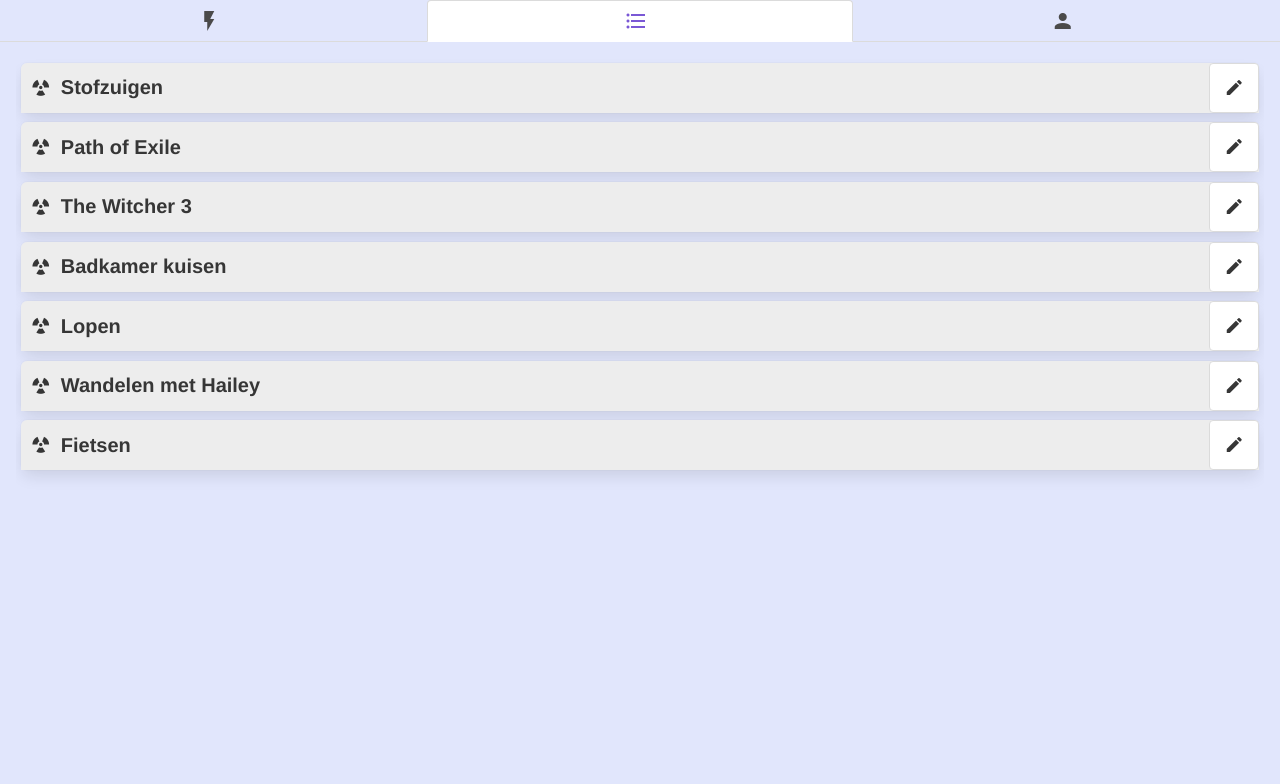
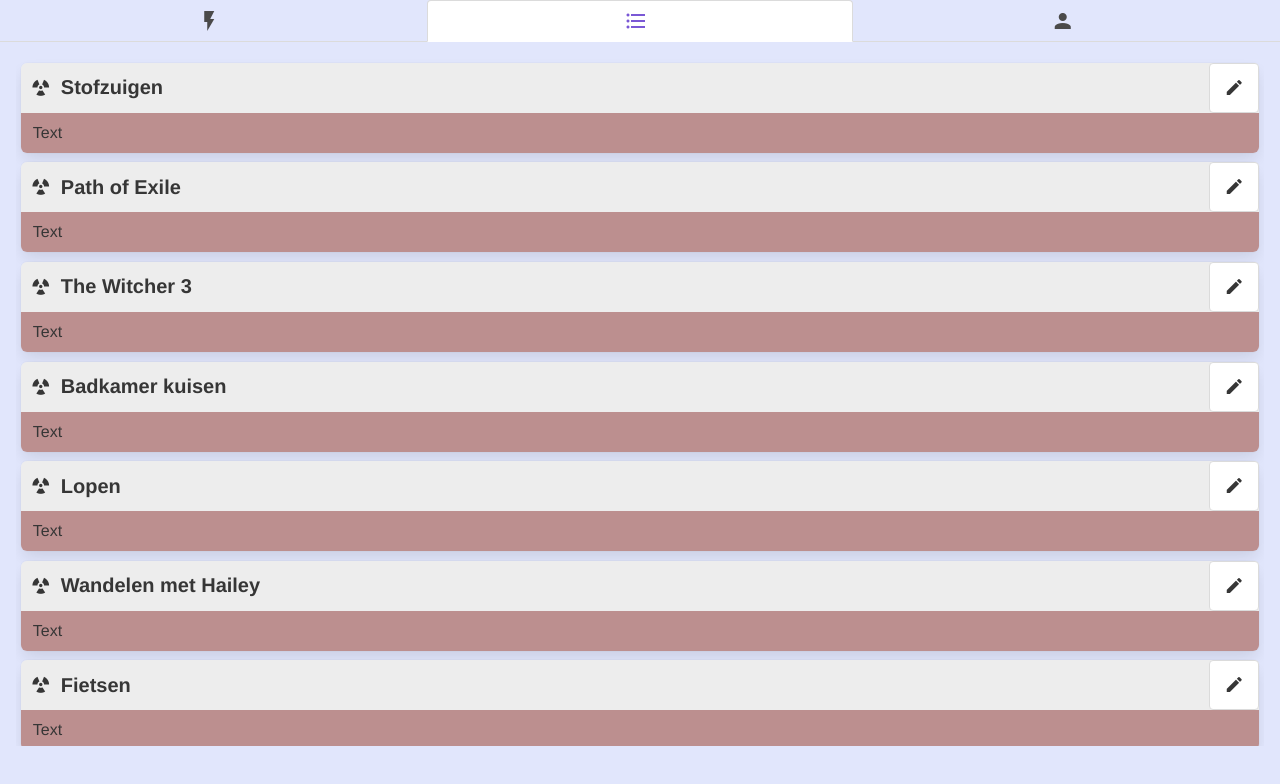
Before and after one commit to cdepauw/free-time-fixer, a Vue app in the folder web/: page / in a window 1280 px wide. Both pictures are taken after a click on the tab 640 px from the left and 20 px from the top of the page. Shown: the top 784 px of the page. Built offline with nearby package versions, Linux system fonts and the light colour scheme.

Commit message:
WIP accordion

```diff
--- a/web/src/components/ActivityListItem.vue
+++ b/web/src/components/ActivityListItem.vue
@@ -4,7 +4,6 @@
       aria-id="header-id"
       class="panel"
       animation="slide"
-      v-model="isOpen"
       @open="emitOpenEvent"
     >
       <div
@@ -36,11 +35,6 @@
 <script>
 export default {
   name: "ActivityListItem",
-  data() {
-    return {
-      isOpen: false,
-    };
-  },
   props: {
     name: {
       type: String,
```
